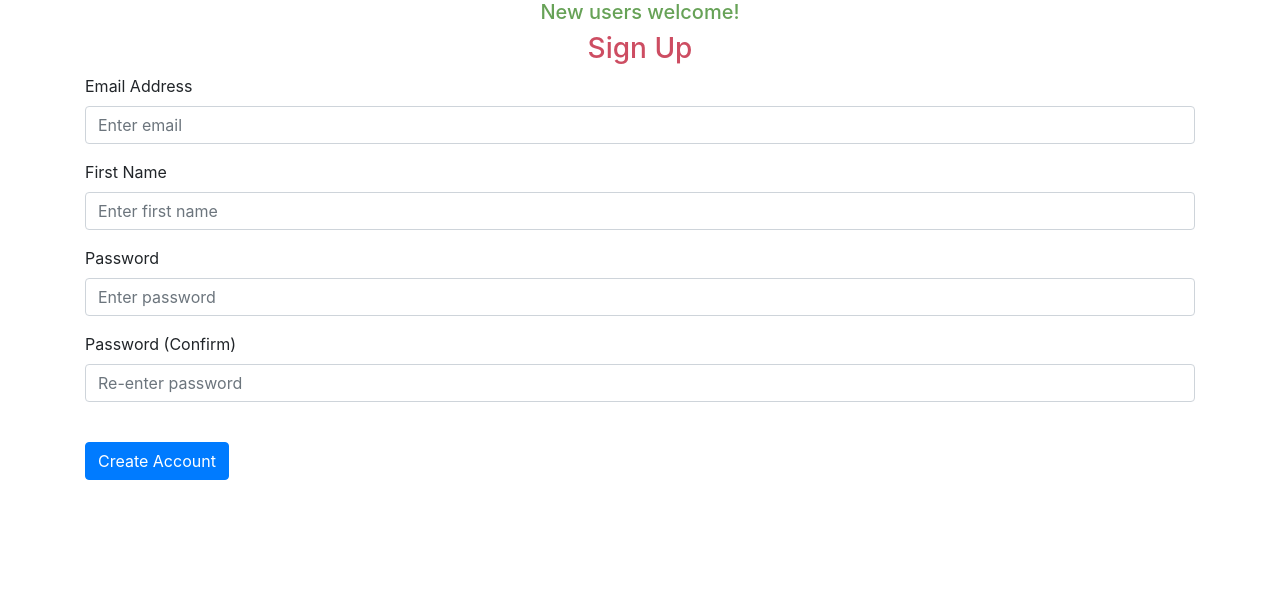
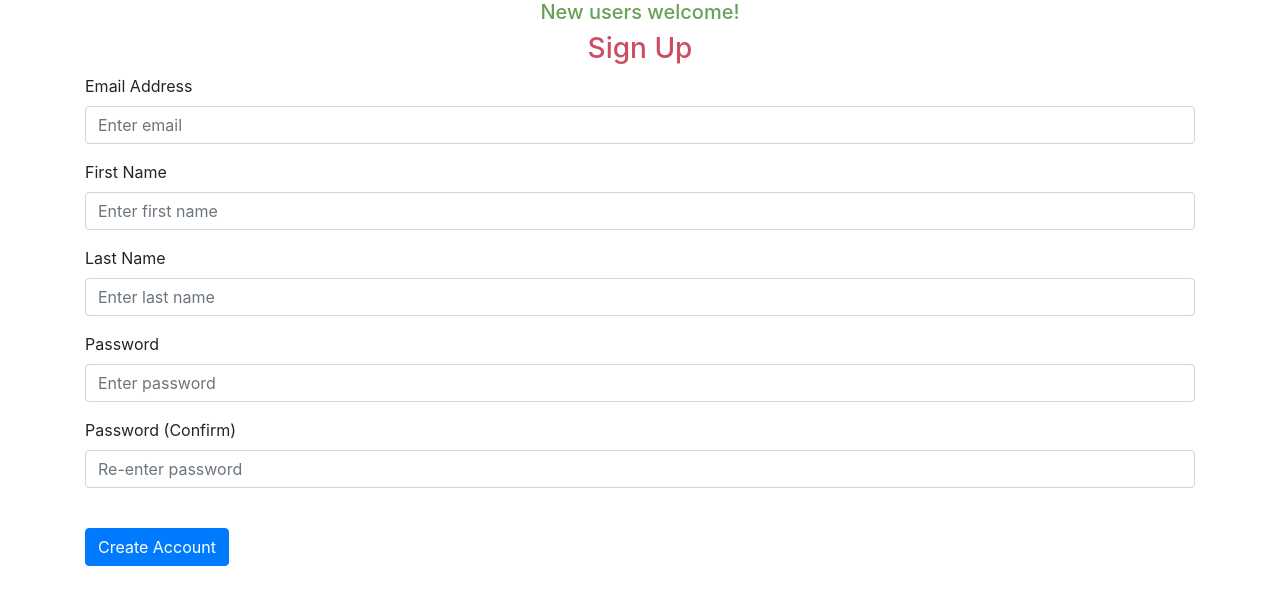
Before and after one commit to gator-chomp/palette-swapper, a Flask app: page /sign-up in a window 1280 px wide. Shown: the part 56-661 px from the top of the page. Run offline with Flask 3, Linux system fonts and the light colour scheme; some libraries are stand-ins or nearby versions.

Commit message:
(Task 6) Added last name to Sign-Up page
Added last name (Delete your database.db file).
Added first and last name to the navbar on the right.

```diff
--- a/website/auth.py
+++ b/website/auth.py
@@ -36,6 +36,7 @@ def sign_up():
     if request.method == 'POST':
         email = request.form.get('email')
         firstName = request.form.get('firstName')
+        lastName = request.form.get('lastName')
         password1 = request.form.get('password1')
         password2 = request.form.get('password2')
 
@@ -46,12 +47,14 @@ def sign_up():
             flash('Email must be atleast 5 characters', category='error')
         elif len(firstName) < 2:
             flash('first name must be atleast 2 characters', category='error')
+        elif len(lastName) < 2:
+            flash('last name must be atleast 2 characters', category='error')
         elif password1 != password2:
             flash('passwords do not match', category='error')
         elif len(password1) < 8:
             flash('password must be atleast 8 characters', category='error')
         else:
-            new_user = User(email=email,firstName=firstName,password=generate_password_hash(password1, method='scrypt'))
+            new_user = User(email=email,firstName=firstName,lastName=lastName,password=generate_password_hash(password1, method='scrypt'))
             db.session.add(new_user)
             db.session.commit()
             login_user(new_user, remember=True)
--- a/website/models.py
+++ b/website/models.py
@@ -6,3 +6,4 @@ class User(db.Model, UserMixin):
     email = db.Column(db.String(150), unique = True)
     password = db.Column(db.String(150))
     firstName = db.Column(db.String(150))
+    lastName = db.Column(db.String(150))
--- a/website/templates/base.html
+++ b/website/templates/base.html
@@ -41,6 +41,11 @@
                     <a class="nav-item nav-link" id="login" href="/login">Login</a>
                     <a class="nav-item nav-link" id="sign-up" href="/sign-up">Sign-Up</a>
                     {% endif %}
+                </div>
+                {% if user.is_authenticated %}
+                <div class="navbar-nav ml-auto">
+                <span class="navbar-text">{{ user.firstName }} {{ user.lastName }}</span>
+                {% endif %}
                 </div>
             </div>
         </nav>
--- a/website/templates/sign-up.html
+++ b/website/templates/sign-up.html
@@ -17,6 +17,10 @@
             <input type="text" class="form-control" id="firstName" name="firstName" placeholder="Enter first name"/>
         </div>
         <div class="form-group">
+            <label for="lastName">Last Name</label>
+            <input type="text" class="form-control" id="lastName" name="lastName" placeholder="Enter last name"/>
+        </div>
+        <div class="form-group">
             <label for="password1">Password</label>
             <input type="password" class="form-control" id="password1" name="password1" placeholder="Enter password"/>
         </div>
```
